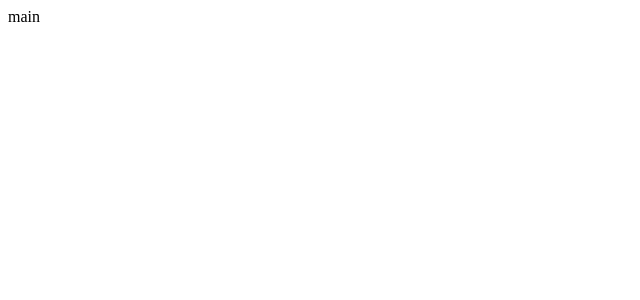
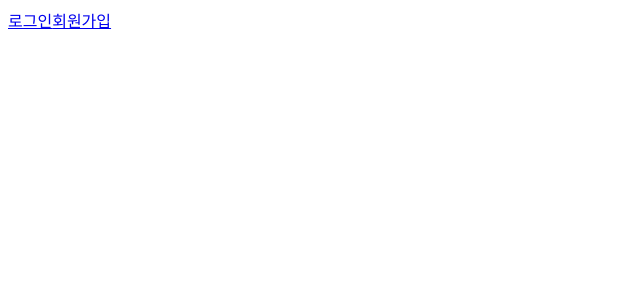
Before and after one commit to Woogie-94/wanted-pre-onboarding-frontend, a React (Create React App) app: page / in a window 1280 px wide. Shown: the top 300 px of the page, without its empty margins (0-640 px from the left). Built offline with nearby package versions, Linux system fonts and the light colour scheme.

Commit message:
add: main 페이지 구현

```diff
--- a/src/page/Main.tsx
+++ b/src/page/Main.tsx
@@ -1,5 +1,12 @@
+import { Link } from "react-router-dom";
+
 const Main = () => {
-  return <>main</>;
+  return (
+    <>
+      <Link to="/signin">로그인</Link>
+      <Link to="/signup">회원가입</Link>
+    </>
+  );
 };
 
 export default Main;
```
